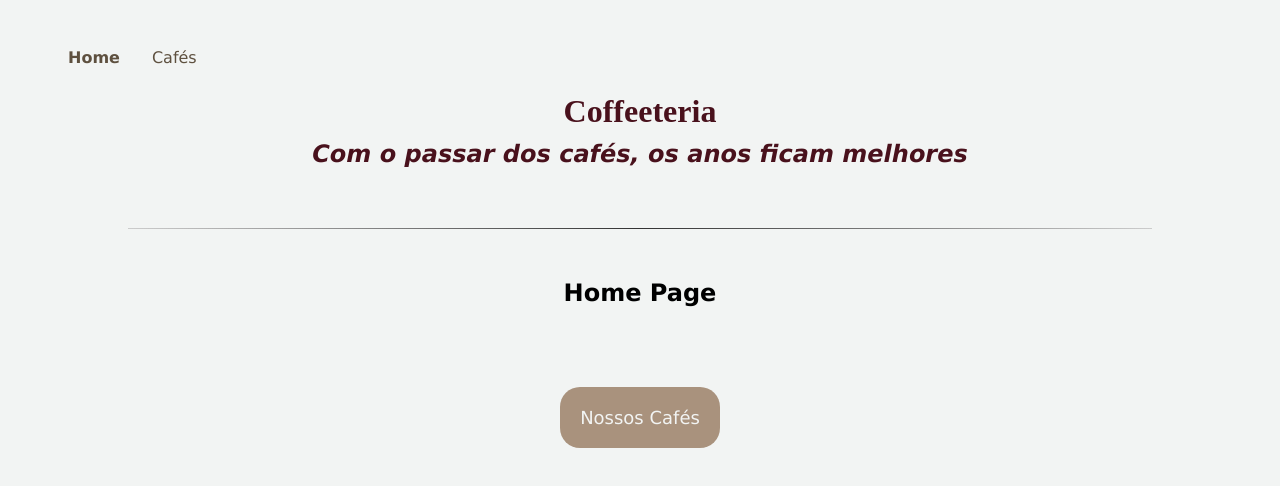
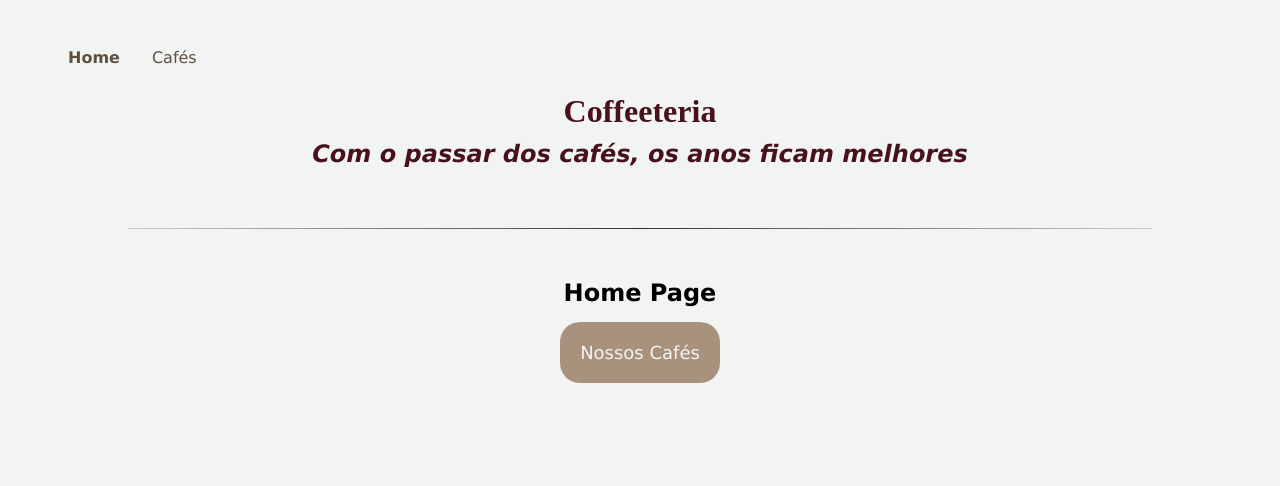
Before and after one commit to alissonooliveiraofc/trybe-exercicios, a React (Vite) app in the folder M2 - Front End/S3 - Aprofundando no React/3.1 - React Router/exemplo de rotas/: page / in a window 1280 px wide. Shown: the top 486 px of the page. Built offline with nearby package versions, Linux system fonts and the light colour scheme; a web font is replaced by a local one.

Commit message:
FRONT 3.1 - Finish CSS

```diff
--- a/M2 - Front End/S3 - Aprofundando no React/3.1 - React Router/exemplo de rotas/src/pages/home/home.css
+++ b/M2 - Front End/S3 - Aprofundando no React/3.1 - React Router/exemplo de rotas/src/pages/home/home.css
@@ -46,9 +46,9 @@
   text-align: center;
   min-width: 50px;
   color: #f2f4f3;
-  margin: 80px 25px;
+  margin-top: 15px;
 }
 
 .home-page button:hover {
-  background-color: #5e503f;
+  background-color: #352108;
 }
```
